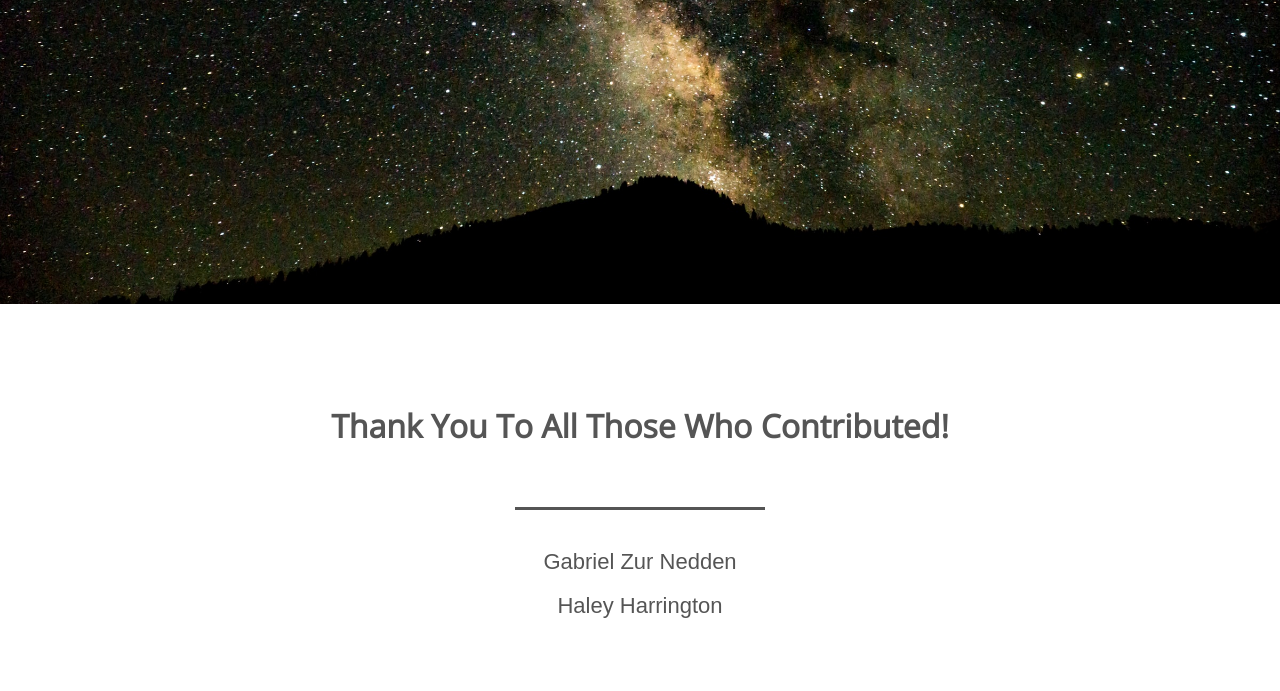
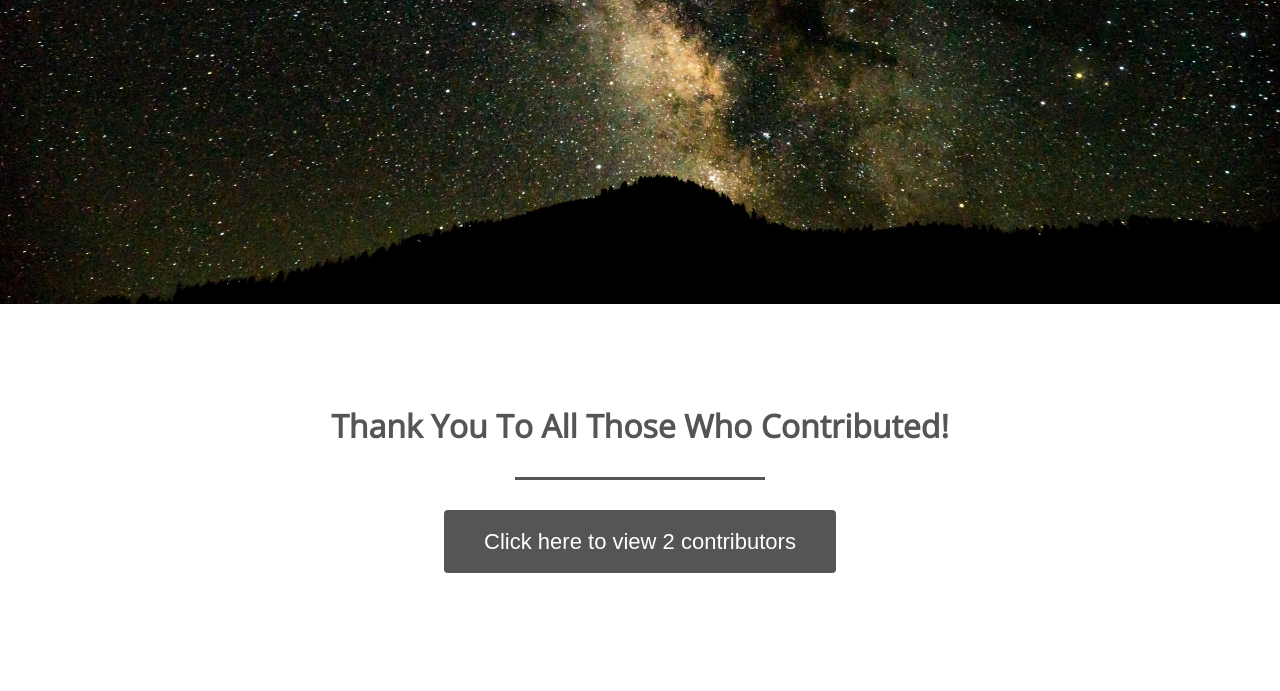
Before and after one commit to GabeNedden/contribute, a plain HTML site: page contributors.html in a window 1280 px wide. Shown: the part 496-1187 px from the top of the page. Drawn offline with nearby package versions, Linux system fonts and the light colour scheme.

Commit message:
add js event to display contributors

```diff
--- a/assets/css/styles.css
+++ b/assets/css/styles.css
@@ -64,7 +64,7 @@ hr {
     height: 3px;
     background-color: #555555;
     border: 0;
-    margin: 30px 0px 30px;
+    margin: 0px 0px 30px 0px;
 }
 
 section h3.title {
@@ -78,7 +78,7 @@ section p {
     max-width: 775px;
     line-height: 2;
     padding: 0 20px;
-    margin-bottom: 0px;
+    margin-bottom: 30px;
     text-align: center;
 }
 
@@ -262,6 +262,27 @@ header nav li {
     margin: 0px;
 }
 
+.contributions li i {
+    color: #555555;
+}
+
+.contributions li  {
+    text-align: center;
+}
+
+.contributions a.btn {
+    border-radius: 4px;
+    text-transform: none;
+    font-size: 7;
+    font-weight: 500;
+    text-align: center;
+    background-color: #555555;
+    opacity: 1;
+    padding: 15px 40px;
+    cursor: pointer;
+    margin-bottom: 20px;
+}
+
 @media (max-width: 800px) {
     .contributions {
         font-size: 18px;
--- a/contributors.html
+++ b/contributors.html
@@ -30,12 +30,8 @@
     <section class="contributions">
         <h3 class="title">Thank you to all those who Contributed!</h3>
         <hr>
-        <div>
-            <p>Gabriel Zur Nedden</p>
-            <p>Haley Harrington</p>
-        </div>
-
-
+        <a class="visible-list btn">Click here</a>
+        <ul class="contributor-list"></ul>
     </section>
 
     <footer>
@@ -47,5 +43,7 @@
             <li><a href="#"><i class="fab fa-instagram fa-2x"></i></a></li>
         </ul>
     </footer>
+    <script src="contributors.js"></script>
+    <script src="utility.js"></script>
 </body>
 </html>
--- /dev/null
+++ b/contributors.js
@@ -0,0 +1,12 @@
+// Add your name and bio to the list of objects!
+
+const contributors = [
+    {
+        name: "Gabriel Zur Nedden",
+        github: "https://github.com/GabeNedden"
+    },
+    {
+        name: "Tester McGee",
+        github: "https://github.com/GabeNedden"
+    }
+]
--- /dev/null
+++ b/utility.js
@@ -0,0 +1,17 @@
+const visibleList = document.querySelector(".visible-list");
+const contributorList = document.querySelector(".contributor-list");
+
+visibleList.innerHTML = `Click here to view ${contributors.length} contributors`;
+
+
+visibleList.addEventListener("click", () => {
+    if(contributorList.innerHTML === "") {
+
+        for (let contributor of contributors) {
+        const test = document.createElement("li");
+        test.innerHTML = `${contributor.name} <a href="${contributor.github}"><i class="fab fa-github-square fa-1x"></i><a/> `
+        contributorList.appendChild(test);
+        visibleList.style.display = "none";
+      }
+    }
+});
```
